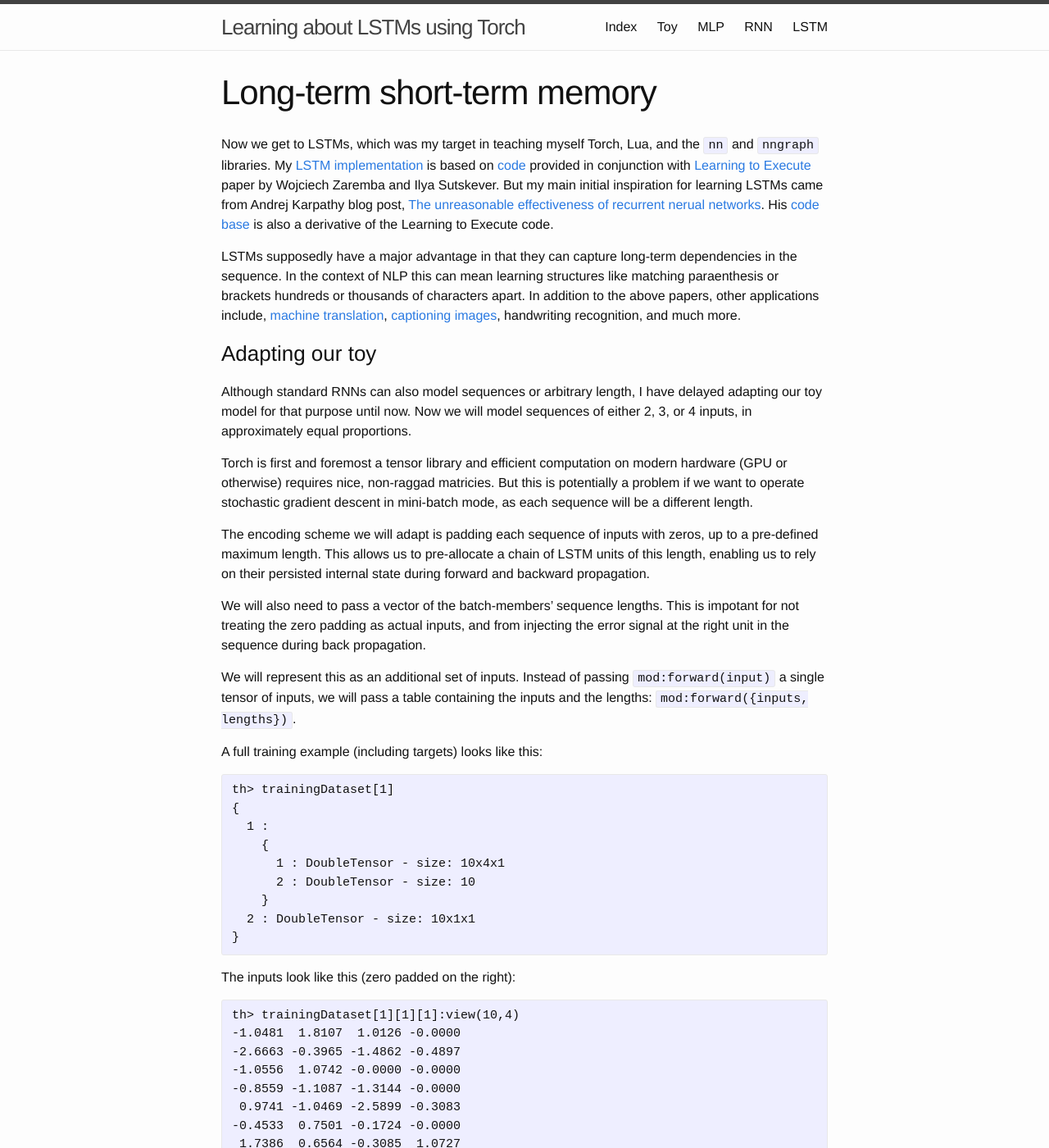
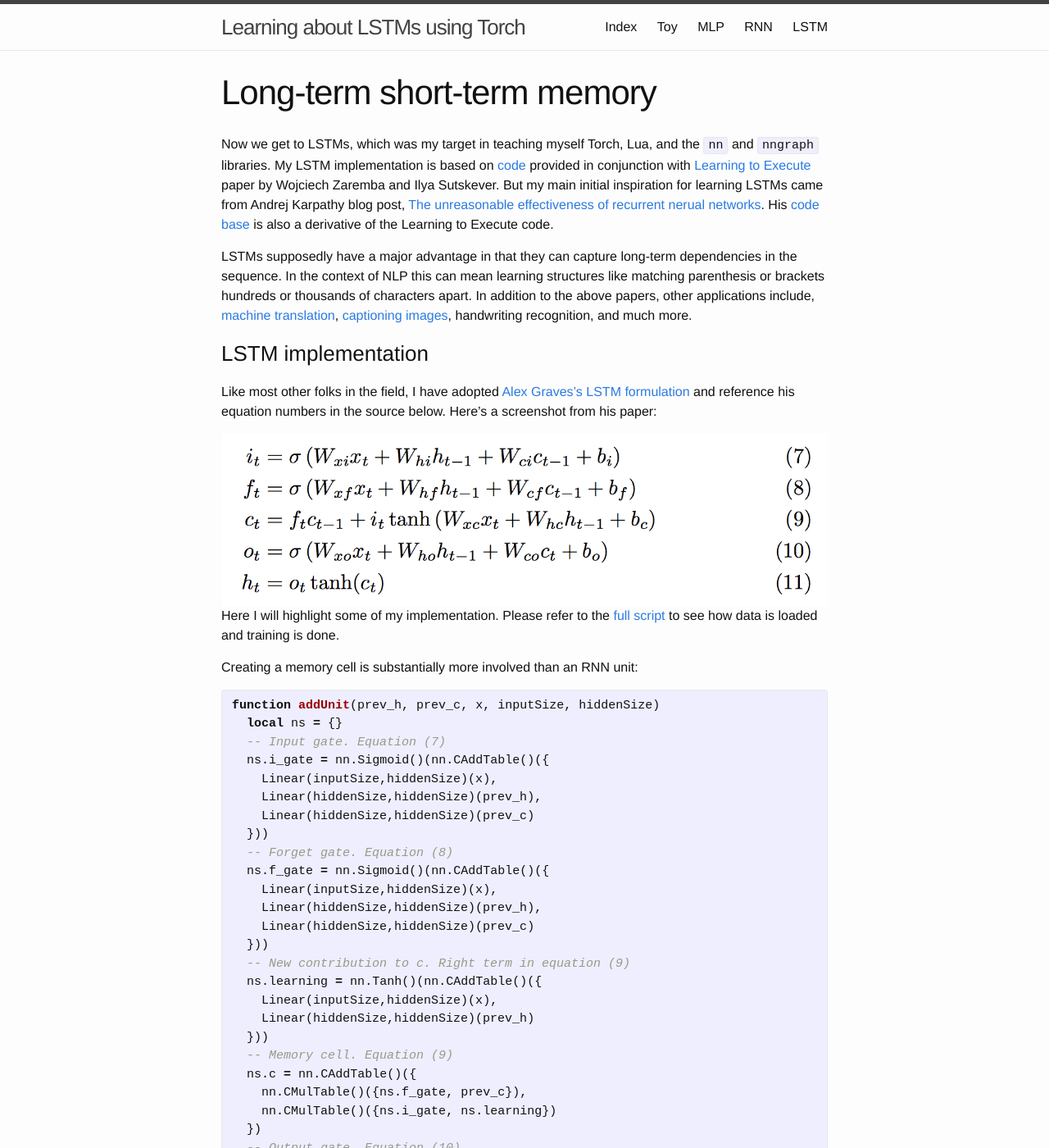
Before and after one commit to kbullaughey/lstm-play, a Jekyll site: the page built from 03-lstm.md, in a window 1280 px wide and 1400 px high. Shown: the whole window at 82% size. Built offline with Jekyll 4.4.1, drawn with Linux system fonts in a browser that asks for light colours; some of the changed text lies outside the part shown.

Commit message:
spelling fixes

```diff
--- a/03-lstm.md
+++ b/03-lstm.md
@@ -6,206 +6,122 @@ permalink: /lstm/
 ---
 
 Now we get to LSTMs, which was my target in teaching myself Torch, Lua, and the <code>nn</code> and <code>nngraph</code> libraries.
-My [LSTM implementation](https://github.com/kbullaughey/lstm-play/tree/master/lstm) is based on [code](https://github.com/wojzaremba/lstm) provided in conjunction with [Learning to Execute](http://arxiv.org/abs/1410.4615) paper by Wojciech Zaremba and Ilya Sutskever.
+My LSTM implementation is based on [code](https://github.com/wojzaremba/lstm) provided in conjunction with [Learning to Execute](http://arxiv.org/abs/1410.4615) paper by Wojciech Zaremba and Ilya Sutskever.
 But my main initial inspiration for learning LSTMs came from Andrej Karpathy blog post, [The unreasonable effectiveness of recurrent nerual networks](http://karpathy.github.io/2015/05/21/rnn-effectiveness/). His [code base](https://github.com/karpathy/char-rnn) is also a derivative of the Learning to Execute code.
 
-LSTMs supposedly have a major advantage in that they can capture long-term dependencies in the sequence. In the context of NLP this can mean learning structures like matching paraenthesis or brackets hundreds or thousands of characters apart. In addition to the above papers, other applications include, [machine translation](http://papers.nips.cc/paper/5346-sequence-to-sequence-learning-with-neural-networks.pdf), [captioning images](http://arxiv.org/pdf/1411.4555v2.pdf), handwriting recognition, and much more.
-
-### Adapting our toy
-
-Although standard RNNs can also model sequences or arbitrary length, I have delayed adapting our toy model for that purpose until now. Now we will model sequences of either 2, 3, or 4 inputs, in approximately equal proportions.
-
-Torch is first and foremost a tensor library and efficient computation on modern hardware (GPU or otherwise) requires nice, non-raggad matricies. But this is potentially a problem if we want to operate stochastic gradient descent in mini-batch mode, as each sequence will be a different length.
-
-The encoding scheme we will adapt is padding each sequence of inputs with zeros, up to a pre-defined maximum length. This allows us to pre-allocate a chain of LSTM units of this length, enabling us to rely on their persisted internal state during forward and backward propagation.
-
-We will also need to pass a vector of the batch-members' sequence lengths. This is impotant for not treating the zero padding as actual inputs, and from injecting the error signal at the right unit in the sequence during back propagation.
-
-We will represent this as an additional set of inputs. Instead of passing <code>mod:forward(input)</code> a single tensor of inputs, we will pass a table containing the inputs and the lengths: <code>mod:forward({inputs, lengths})</code>.
-
-A full training example (including targets) looks like this:
-<pre>
-th> trainingDataset[1]
-{
-  1 :
-    {
-      1 : DoubleTensor - size: 10x4x1
-      2 : DoubleTensor - size: 10
-    }
-  2 : DoubleTensor - size: 10x1x1
-}
-</pre>
-
-The inputs look like this (zero padded on the right):
-<pre>
-th> trainingDataset[1][1][1]:view(10,4)
--1.0481  1.8107  1.0126 -0.0000
--2.6663 -0.3965 -1.4862 -0.4897
--1.0556  1.0742 -0.0000 -0.0000
--0.8559 -1.1087 -1.3144 -0.0000
- 0.9741 -1.0469 -2.5899 -0.3083
--0.4533  0.7501 -0.1724 -0.0000
- 1.7386  0.6564 -0.3085  1.0727
--2.8677 -0.4960 -1.4441 -0.5026
--0.2834  0.4456  0.3734 -0.0000
- 1.4051 -0.3829 -0.0000 -0.0000
-[torch.DoubleTensor of size 10x4]
-</pre>
-
-And we have these lengths:
-<pre>
-th> stringx.join(", ", trainingDataset[1][1][2]:totable())
-2, 3, 4, 3, 4, 4, 3, 2
-</pre>
+LSTMs supposedly have a major advantage in that they can capture long-term dependencies in the sequence. In the context of NLP this can mean learning structures like matching parenthesis or brackets hundreds or thousands of characters apart. In addition to the above papers, other applications include, [machine translation](http://papers.nips.cc/paper/5346-sequence-to-sequence-learning-with-neural-networks.pdf), [captioning images](http://arxiv.org/pdf/1411.4555v2.pdf), handwriting recognition, and much more.
 
 ### LSTM implementation
 
-I have packaged up my LSTM implementation into a luarock, lstm, available on [github](https://github.com/kbullaughey/lstm-play/tree/master/lstm). Like most other folks in the field, I have adoped [Alex Graves's LSTM formulation](http://arxiv.org/pdf/1308.0850v5.pdf) and reference his equation numbers in the source below. Here's a screenshot from his paper:
+Like most other folks in the field, I have adopted [Alex Graves's LSTM formulation](http://arxiv.org/pdf/1308.0850v5.pdf) and reference his equation numbers in the source below. Here's a screenshot from his paper:
 
 <div class="full-width-image">
   <img src="{{"/assets/lstm/graves_equations.png" | prepend: site.baseurl }}">
 </div>
 
-I adopt an optimization used in the Learning to Execute [implementation](https://github.com/wojzaremba/lstm), which is to change the order of operations so as to perform fewer matrix multiplications (albeit on larger matrices). The number of parameters and the number of multiplications doesn't change, but by packaging them into fewer matrix multiplications we can get somewhat better performance on modern hardware. For example, equations (7) and (8), involve mapping x<sub>t</sub>, h<sub>t-1</sub>, and c<sub>t-1</sub> through linear maps and then adding the resulting vectors. The same can be accomplished by first concatenating the three vectors and then mapping them through an appropriately larger parameter matrix.
+Here I will highlight some of my implementation. Please refer to the [full script](https://github.com/kbullaughey/lstm-play/blob/master/toys/lstm/model-1_layer.lua) to see how data is loaded and training is done.
 
 Creating a memory cell is substantially more involved than an RNN unit:
 
 {% highlight lua %}
--- Make an LSTM graph node.
---
--- For a batch size, B, input_size, P, and hidden_size, Q, the sizes should
--- be as follows:
---
---    x: BxP
---    prev_h: BxQ
---    prev_c: BxQ
---
--- Returns an nn Module output from nngraph gModule()
-local function MemoryCell(input_size, hidden_size)
-
-  -- Input placeholders
-  local x = nn.Identity()()
-  local prev_h = nn.Identity()()
-  local prev_c = nn.Identity()()
-
-  -- There are four sets of weights for each of x, and prev_h. The inputs to
-  -- these two linear maps are sizes BxP and BxQ respectively. The outputs are
-  -- both Bx4Q.
-  local x2h = nn.Linear(input_size, hidden_size*4)(x)
-  local h2h = nn.Linear(hidden_size, hidden_size*4)(prev_h)
-
-  -- We're always ading W_x * x + W_h * h, regardless of gate, so we can add
-  -- the combined tables.
-  local xh2h = nn.CAddTable()({x2h, h2h})
-
-  -- Data flowing through xh2h is size Bx4Q. We reshape this to Bx4xQ so that
-  -- that we can separate the data into four separate BxQ streams. Thus when
-  -- we split, we split on the second dimension to split into four separate
-  -- streams.
-  local xh2h_reshaped = nn.Reshape(4, hidden_size, true)(xh2h)
-  local xh2h_split_by_gate = nn.SplitTable(2)(xh2h_reshaped)
-
-  -- Separate out the split tables.
-  local xh2h_i_gate   = nn.SelectTable(1)(xh2h_split_by_gate)
-  local xh2h_f_gate   = nn.SelectTable(2)(xh2h_split_by_gate)
-  local xh2h_learning = nn.SelectTable(3)(xh2h_split_by_gate)
-  local xh2h_o_gate   = nn.SelectTable(4)(xh2h_split_by_gate)
-
-  -- In two cases, we use sums like W_c * prev_c, we use one linear map for these
-  -- cases and then split. The inputs to this map will have dimension BxQ and the
-  -- outputs will have dimension Bx2Q. We reshape this to Bx2xQ and split into two
-  -- BxQ streams.
-  local prev_c2h = nn.Linear(hidden_size, hidden_size*2)(prev_c)
-  local prev_c2h_reshaped = nn.Reshape(2, hidden_size, true)(prev_c2h)
-  local prev_c2h_split_by_gate = nn.SplitTable(2)(prev_c2h_reshaped)
-
-  -- Separate out the split tables for the linear maps involving the memory.
-  local prev_c2h_i_gate   = nn.SelectTable(1)(prev_c2h_split_by_gate)
-  local prev_c2h_f_gate   = nn.SelectTable(2)(prev_c2h_split_by_gate)
-
-  -- Compute the gate values
-  local i_gate = nn.Sigmoid()(nn.CAddTable()({xh2h_i_gate, prev_c2h_i_gate})) -- Eq. (7)
-  local f_gate = nn.Sigmoid()(nn.CAddTable()({xh2h_f_gate, prev_c2h_f_gate})) -- Eq. (8)
-
-  -- Update the memory, Eq. (9)
-  local c = nn.CAddTable()({
-    nn.CMulTable()({f_gate, prev_c}),
-    nn.CMulTable()({i_gate, nn.Tanh()(xh2h_learning)})
+function addUnit(prev_h, prev_c, x, inputSize, hiddenSize)
+  local ns = {}
+  -- Input gate. Equation (7)
+  ns.i_gate = nn.Sigmoid()(nn.CAddTable()({
+    Linear(inputSize,hiddenSize)(x),
+    Linear(hiddenSize,hiddenSize)(prev_h),
+    Linear(hiddenSize,hiddenSize)(prev_c)
+  }))
+  -- Forget gate. Equation (8)
+  ns.f_gate = nn.Sigmoid()(nn.CAddTable()({
+    Linear(inputSize,hiddenSize)(x),
+    Linear(hiddenSize,hiddenSize)(prev_h),
+    Linear(hiddenSize,hiddenSize)(prev_c)
+  }))
+  -- New contribution to c. Right term in equation (9)
+  ns.learning = nn.Tanh()(nn.CAddTable()({
+    Linear(inputSize,hiddenSize)(x),
+    Linear(hiddenSize,hiddenSize)(prev_h)
+  }))
+  -- Memory cell. Equation (9)
+  ns.c = nn.CAddTable()({
+    nn.CMulTable()({ns.f_gate, prev_c}),
+    nn.CMulTable()({ns.i_gate, ns.learning})
   })
-
-  local c2h_o_gate = nn.Linear(hidden_size, hidden_size)(c)
-  local o_gate = nn.Sigmoid()(nn.CAddTable()({xh2h_o_gate, c2h_o_gate})) -- Eq. (10)
-
-  -- Squash the memory and then mask it with the output gate. Eq. (11)
-  local h = nn.CMulTable()({o_gate, nn.Tanh()(c)})
-
-  -- Make the module encompasing the whole LSTM
-  return nn.gModule({x, prev_h, prev_c}, {h,c})
+  -- Output gate. Equation (10)
+  ns.o_gate = nn.Sigmoid()(nn.CAddTable()({
+    Linear(inputSize,hiddenSize)(x),
+    Linear(hiddenSize,hiddenSize)(prev_h),
+    Linear(hiddenSize,hiddenSize)(ns.c)
+  }))
+  -- Updated hidden state. Equation (11)
+  ns.h = nn.CMulTable()({ns.o_gate, ns.c})
+  return ns
 end
 {% endhighlight %}
 
-The crux of the code to string memory cells gether is rather straightforward, it is parameterized by <code>inputSize</code> and <code>hiddenSizes</code>, and handles creating an LSTM with one or more layers:
+The crux of the code to string memory cells together is rather straightforward, it is parameterized by <code>inputSize</code> and <code>hiddenSizes</code>, and handles creating an LSTM with one or more layers:
 
 {% highlight lua %}
--- Here I create tables that will store the shared parameters, one for
--- forward parameters and one for the accumulating gradient estimates.
-self.lstmParams = {}
-self.lstmGradParams = {}
+-- This will be the initial h and c (probably set to zeros)
+initial_h = nn.Identity()()
+initial_c = nn.Identity()()
 
-self.lstms = {}
-local numLayers = #hiddenSizes
-local prevLayerSize = inputSize
-for l=1,numLayers do
-  local thisLayerSize = hiddenSizes[l]
-  self.lstms[l] = {}
+-- This will be expecting a matrix of size BxLxI where B is the batch size,
+-- L is the sequence length, and I is the number of inputs.
+inputs = nn.Identity()()
+splitInputs = nn.SplitTable(2)(inputs)
 
-  -- Make enough lstm cells for the longest sequence
-  for t=1,maxLength do
-    self.lstms[l][t] = lstm.MemoryCell(prevLayerSize, thisLayerSize)
-  end
+-- Iterate over the anticipated sequence length, creating a unit for each
+-- timestep.
+local unit = {h=initial_h, c=initial_c}
+for i=1,length do
+  local x = nn.SelectTable(i)(splitInputs)
+  unit = addUnit(unit.h, unit.c, x, inputSize, hiddenSize)
+end
 
-  -- Capture the parameters of the first cell in this layer, as these will
-  -- be shared across the layer.
-  self.lstmParams[l], self.lstmGradParams[l] = self.lstms[l][1]:parameters()
+-- Output layer
+y = Linear(hiddenSize, 1)(unit.h)
 
-  -- The output of one layer is the input to the next.
-  prevLayerSize = thisLayerSize
+-- Combine into a single graph
+mod = nn.gModule({initial_h, initial_c, inputs},{y})
+{% endhighlight %}
+
+And we'll also need to share parameters among memory cells. You might have noticed I've been using a global function, <code>Linear</code>, but the name is not prefixed with <code>nn</code>, but it seems to work the same as <code>nn.Linear</code>. This is for the purpose of setting up parameter sharing. My function masquerading as <code>nn.Linear</code> keeps a table of all the linear modules while constructing the net, so that we have references to them later to set up parameter sharing:
+
+{% highlight lua %}
+LinearMaps = {}
+Linear = function(a, b)
+  local mod = nn.Linear(a,b)
+  table.insert(LinearMaps, mod)
+  return mod
 end
 {% endhighlight %}
 
-And we'll also need to share parameters among memory cells:
+We can then use this list to tie the 11 Linear maps of each Memory cell back to the first one:
+
 {% highlight lua %}
--- Share parameters among all memory cells of each layer. Parameters are not
--- shared between layers.
-function MemoryChain:share()
-  -- The first cell in each layer is the reference parameters. We'll share all
-  -- subsequent cells in the layer back with this first one.
-  for l=1,self.numLayers do
-
-    -- Get the shared parameters for this layer.
-    local sharedParams = self.lstmParams[l]
-    local sharedGradParams = self.lstmGradParams[l]
-
-    for t=2,self.maxLength do
-      -- Get the parameters for the memory cell in layer l at timestep t. This
-      -- will be a table containing the parameters for each unit in the LSTM
-      -- MemoryCell module.
-      local cellParams, cellGradParams = self.lstms[l][t]:parameters()
-
-      -- Iterate over each component's parameters, setting them to use the
-      -- memory of the reference memory cell, which we captured during setup.
-      for i=1, #cellParams do
-        cellParams[i]:set(sharedParams[i])
-        cellGradParams[i]:set(sharedGradParams[i])
-      end
+-- Set up parameter sharing.
+for t=2,numInput do
+  for i=1,11 do
+    local src = LinearMaps[i]
+    local map = LinearMaps[(t-1)*11+i]
+    local srcPar, srcGradPar = src:parameters()
+    local mapPar, mapGradPar = map:parameters()
+    if #srcPar ~= #mapPar or #srcGradPar ~= #mapGradPar then
+      error("parameters structured funny, won't share")
     end
+    mapPar[1]:set(srcPar[1])
+    mapPar[2]:set(srcPar[2])
+    mapGradPar[1]:set(srcGradPar[1])
+    mapGradPar[2]:set(srcGradPar[2])
   end
 end
 {% endhighlight %}
 
 ### Training and performance
 
-LSTMs have many more parameters than our simple RNN, mainly do to all the additional parameter matricies involved in the input, forget, and output gates, and also because they have both a hidden state and a memory cell. So where our RNN with <code>h=26</code> had 755 parameters, our LSTM with <code>h=16</code> has 2049.
+LSTMs have many more parameters than our simple RNN, mainly do to all the additional parameter matrices involved in the input, forget, and output gates, and also because they have both a hidden state and a memory cell. So where our RNN with <code>h=26</code> had 755 parameters, our LSTM with <code>h=16</code> has 2049.
 
 The performance looks very good:
 
```
Also changed, not shown: 01-mlp.md (+5 -5 lines).
